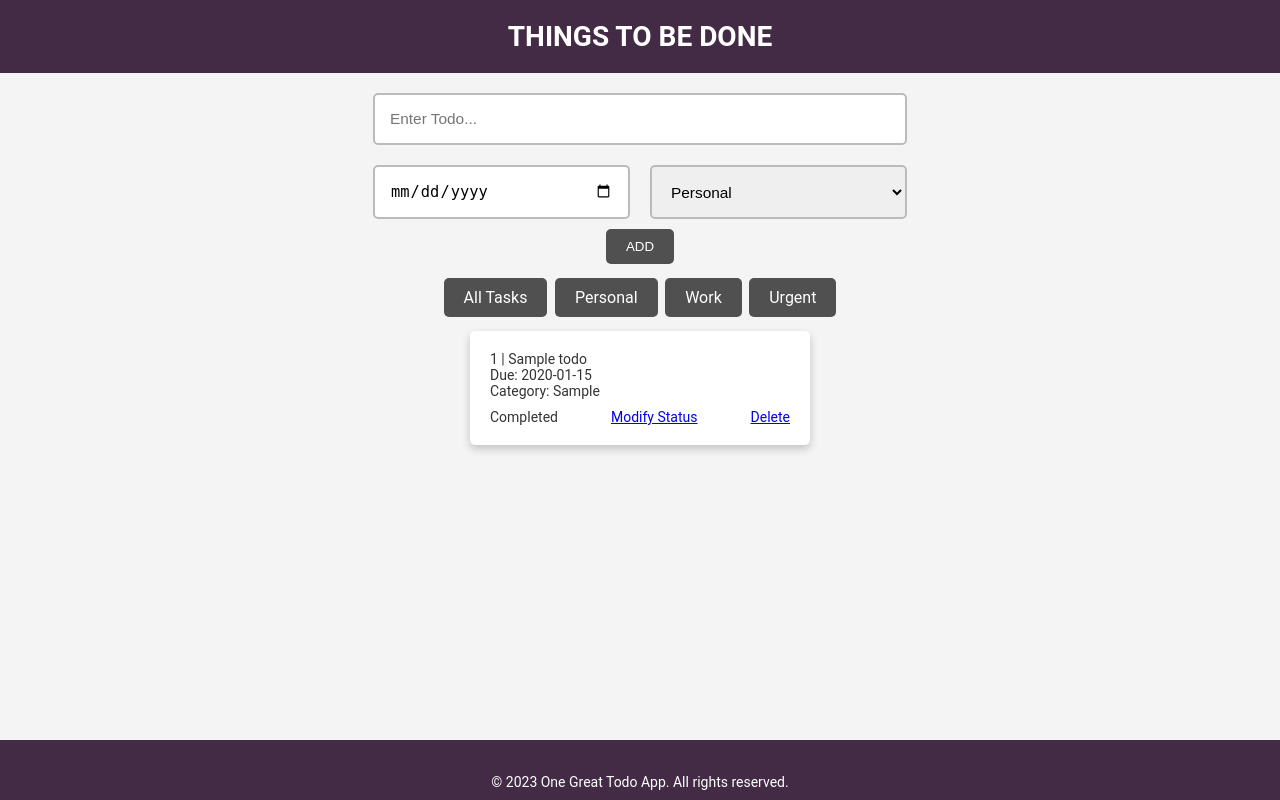
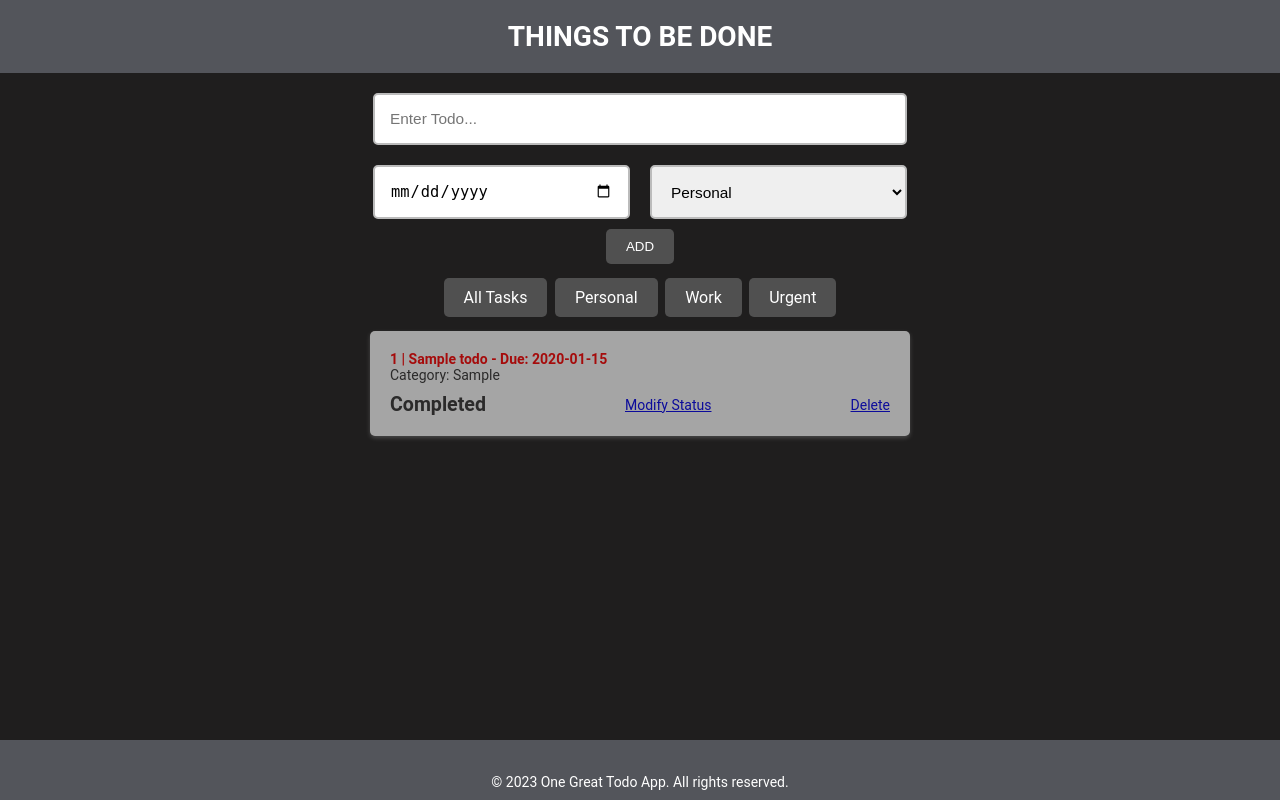
Before and after one commit to wasmachihdo/PROJEKT, a Flask app: page / in a window 1280 px wide. Run offline with Flask 3, Linux system fonts and the light colour scheme; tables that the repository leaves empty hold one stand-in row (values such as "Sample post").

Commit message:
Todo-Items Anpassung (Complete-Aktion mit Transparenz und Text) und Stil Überarbeitung

```diff
--- a/static/style.css
+++ b/static/style.css
@@ -17,14 +17,14 @@ body {     /* Grundlegende Stileinstellungen für <body> */
     min-height: 100vh; /* Body immer mindestens so hoch wie Viewport */
     margin: 0;
     padding: 0;
-    background-color: #f4f4f4;
+    background-color: #1f1e1e;
     color: #333;
     text-align: center;
     font-size: 14px;
 }
 
 h1, footer {
-    background-color: #432b46;
+    background-color: #53555b;
     color: white;
     text-align: center;
     padding: 20px 0;
@@ -34,10 +34,6 @@ h1 {
     margin: 0;
 }
 
-footer {
-    margin-top: auto; /* Footer bleibt am unteren Rand */
-    height: 20px;
-}
 
 form, .todo-item {
     margin: 10px auto;
@@ -64,10 +60,6 @@ input[type=text] {
     justify-content: space-between; /* Verteilt den Platz gleichmäßig */
 }
 
-.input-group input, .input-group select {
-    width: calc(50% - 10px); /* Setzt die Breite auf 50% abzüglich des Abstands */
-}
-
 .input-group input {
     margin-right: 10px; /* Abstand nur auf der rechten Seite des Input-Feldes  */
 }
@@ -78,9 +70,8 @@ input[type=text] {
 
 .input-group input, .input-group select {
     box-sizing: border-box; /* Stellt sicher, dass Breite Ränder und Rahmen einschließt */
-    width: calc(50% - 5px);
+    width: calc(50% - 5px); /* Setzt die Breite auf 50% abzüglich des Abstands */
 }
-
 
 .no-todos {
     text-align: center;
@@ -93,6 +84,7 @@ select#category:focus, .todo-item a:focus {
     border-color: var(--input-border-color); /* Verwendung der globalen CSS-Variable für die Borderfarbe */
 }
 
+
 .category-links a, button {
     background-color: var(--button-bg);
     color: white;
@@ -100,9 +92,10 @@ select#category:focus, .todo-item a:focus {
     border: none;
     border-radius: var(--button-border-radius);
     cursor: pointer;
-    transition: background-color 0.3s;
+    transition: background-color 0.4s;
     text-decoration: none; /* Entfernt den Unterstrich von Links */
 }
+
 
 .category-links a {
     display: inline-block;
@@ -114,17 +107,22 @@ select#category:focus, .todo-item a:focus {
     background-color: var(--button-bg-hover);
 }
 
+
 .highlighted-category {
     font-weight: bold;
+    background-color: #368f47 !important;
 }
 
 .todo-item {
-    background-color: white;
+    width: var(--input-width); /* Setzt die Breite des Todo-Items gleich der Breite des Title-Eingabefelds */
+    margin: 10px auto; /* Zentriert das Todo-Item horizontal */
     padding: 20px;
     border-radius: 5px;
-    box-shadow: 0 4px 8px rgba(0, 0, 0, 0.2);
+    box-shadow: 0 2px 4px #666;
     text-align: left;
+    background-color: white;
 }
+
 
 .todo-status {
     display: flex;
@@ -135,6 +133,7 @@ select#category:focus, .todo-item a:focus {
 
 .red-text {
     color: red;
+    font-weight: bold;
 }
 
 .todo-item p {
@@ -148,3 +147,17 @@ select#category:focus, .todo-item a:focus {
 .todo-item .delete:hover {
     background-color: #ff2b2b;
 }
+
+.completed-todo {
+    opacity: 0.6; /* Setzt die Transparenz auf 40% */
+}
+
+.completed-text {
+    font-weight: bold; /* Setzt den Text auf fett */
+    font-size: 1.4em;
+}
+
+footer {
+    margin-top: auto; /* Footer bleibt am unteren Rand */
+    height: 20px;
+}
--- a/templates/base.html
+++ b/templates/base.html
@@ -42,17 +42,17 @@
 
 <!--Jinja for loop für tasks-->
 {% for todo in todo_list %}
-    <div class="todo-item">
-        <p>{{ todo.id }} | {{ todo.title }}</p>
-        {% if todo.due %}
-            <p>Due: {{ todo.due.strftime('%Y-%m-%d') }}</p>
-        {% endif %}
+    <div class="todo-item {{ 'completed-todo' if todo.complete }}">
+        <p class="{{ 'red-text' if todo.due and todo.due < current_date else '' }}">
+            {{ todo.id }} | {{ todo.title }}
+            {% if todo.due %} - Due: {{ todo.due.strftime('%Y-%m-%d') }} {% endif %}
+        </p>
         <p>Category: {{ todo.category }}</p>
         <div class="todo-status">
             {% if todo.complete == False %}
                 <span>Not Completed</span>
             {% else %}
-                <span>Completed</span>
+                <span class="completed-text">Completed</span>
             {% endif %}
             <a href="/update/{{ todo.id }}" class="update">Modify Status</a>
             <a href="/delete/{{ todo.id }}" class="delete">Delete</a>
```
